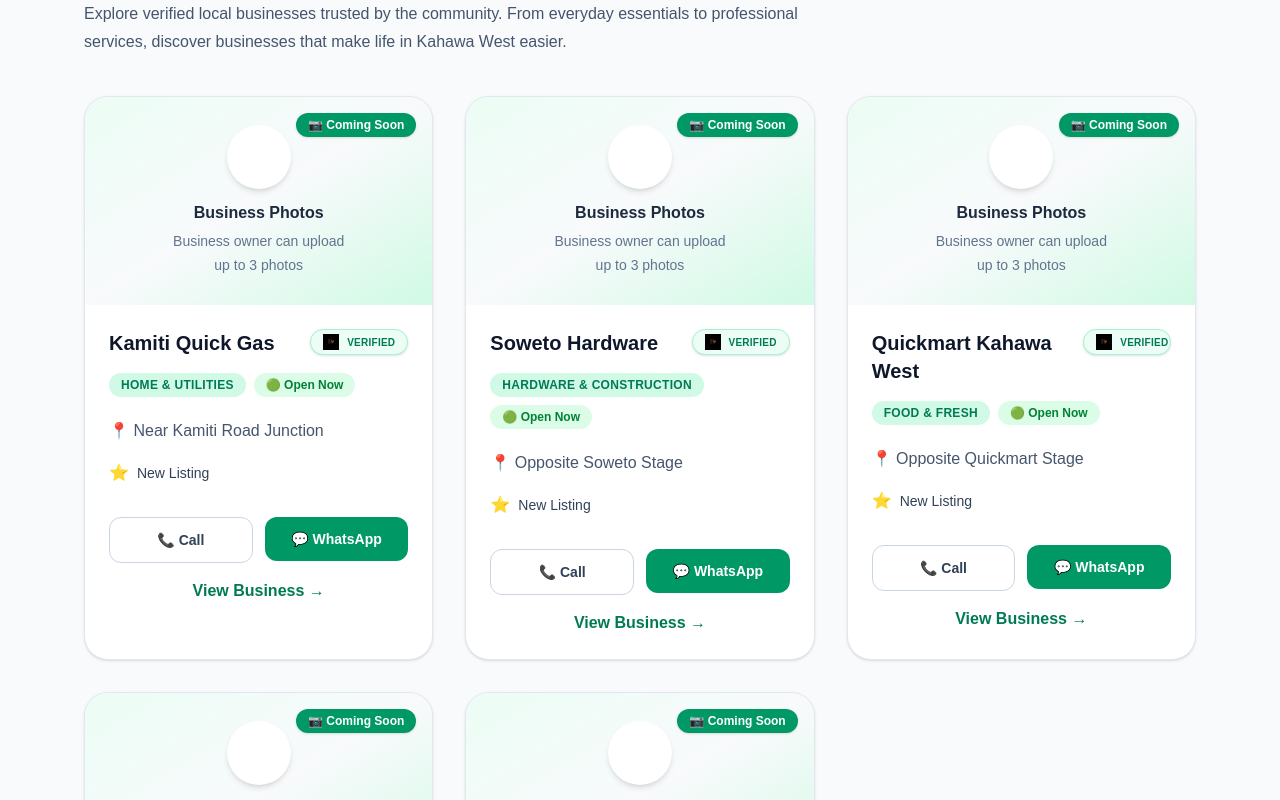
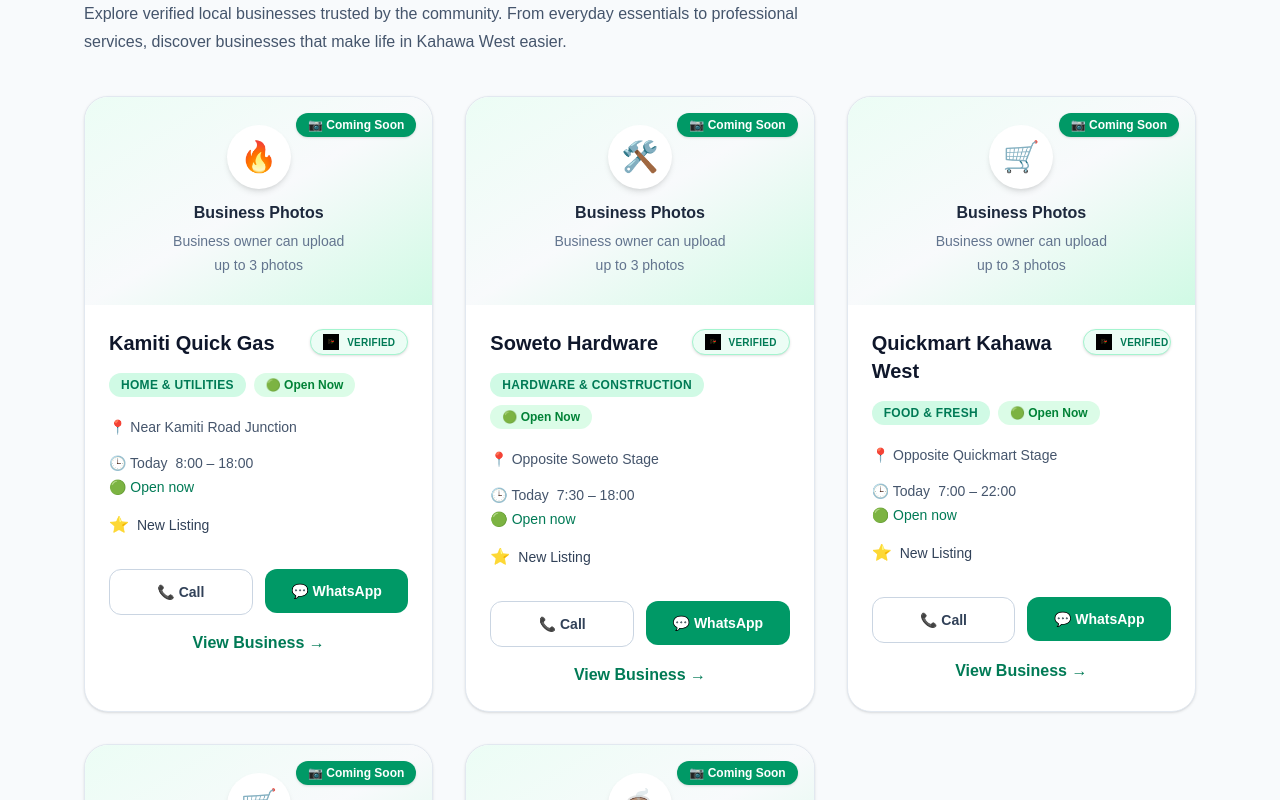
Before and after one commit to jwawerukinyua-cell/kwest, a Next.js app: page / in a window 1280 px wide. Shown: the part 1740-2540 px from the top of the page. Built offline with nearby package versions, Linux system fonts and the light colour scheme.

Commit message:
feat: restore BusinessCard layout with opening hours and live status

```diff
--- a/app/components/businesses/BusinessCard.tsx
+++ b/app/components/businesses/BusinessCard.tsx
@@ -1,6 +1,9 @@
 import Button from "../ui/Button";
 import VerifiedBadge from "../ui/VerifiedBadge";
-import { isOpenNow } from "../../lib/isOpenNow";
+import {
+  isOpenNow,
+  getTodaySchedule,
+} from "../../lib/isOpenNow";
 
 type BusinessCardProps = {
   name: string;
@@ -32,17 +35,17 @@
   openingHours,
 }: BusinessCardProps) {
   const open = isOpenNow(openingHours);
+  const today = getTodaySchedule(openingHours);
 
   return (
     <article className="overflow-hidden rounded-3xl border border-slate-200 bg-white shadow-sm transition-all duration-300 hover:-translate-y-1 hover:shadow-lg">
 
       {/* Business Photo */}
-
       <div className="relative flex h-52 flex-col items-center justify-center bg-gradient-to-br from-emerald-50 via-slate-50 to-emerald-100">
 
         <div className="mb-3 flex h-16 w-16 items-center justify-center rounded-full bg-white shadow-md">
           <span className="text-3xl">
-
+            {categoryIcon}
           </span>
         </div>
 
@@ -63,11 +66,9 @@
       </div>
 
       {/* Content */}
-
       <div className="space-y-4 p-6">
 
         {/* Business Name */}
-
         <div className="flex items-start justify-between gap-3">
 
           <h3 className="text-xl font-semibold leading-7 text-slate-900">
@@ -78,6 +79,7 @@
 
         </div>
 
+        {/* Category + Status */}
         <div className="mt-4 flex flex-wrap items-center gap-2">
 
           <span className="inline-flex rounded-full bg-emerald-100 px-3 py-1 text-xs font-semibold uppercase tracking-wide text-emerald-700">
@@ -97,13 +99,35 @@
         </div>
 
         {/* Location */}
-
-        <p className="mt-5 text-base leading-7 text-slate-600">
+        <p className="mt-5 flex items-center gap-2 text-sm text-slate-600">
           📍 {landmark}
         </p>
 
+        {/* Opening Hours */}
+        <div className="space-y-1 text-sm">
+
+          <p className="flex items-center gap-2 text-slate-600">
+            🕒 Today
+            <span className="font-medium">
+              {today?.closed
+                ? "Closed"
+                : `${today?.open} – ${today?.close}`}
+            </span>
+          </p>
+
+          <p
+            className={`flex items-center gap-2 ${
+              open ? "text-emerald-700" : "text-slate-500"
+            }`}
+          >
+            {open
+              ? "🟢 Open now"
+              : "🔴 Currently closed"}
+          </p>
+
+        </div>
+
         {/* Rating */}
-
         <div className="mt-3 flex items-center gap-2">
 
           <span className="text-amber-500">
@@ -117,14 +141,16 @@
         </div>
 
         {/* Actions */}
-
         <div className="mt-8 grid grid-cols-2 gap-3">
 
           <a
             href={phone ? `tel:${phone}` : "#"}
             aria-label={`Call ${name}`}
           >
-    <Button variant="secondary" className="w-full">
+            <Button
+              variant="secondary"
+              className="w-full"
+            >
               📞 Call
             </Button>
           </a>
@@ -143,7 +169,10 @@
         </div>
 
         <a
-  href={`/directory/${name.toLowerCase().replace(/\s+/g, "-").replace(/'/g, "")}`}
+          href={`/directory/${name
+            .toLowerCase()
+            .replace(/\s+/g, "-")
+            .replace(/'/g, "")}`}
           className="mt-4 block text-center font-semibold text-emerald-700 transition hover:text-emerald-800"
         >
           View Business →
--- a/app/lib/isOpenNow.ts
+++ b/app/lib/isOpenNow.ts
@@ -1,43 +1,52 @@
-export function isOpenNow(
-  openingHours?: {
+export function getTodaySchedule(
+  openingHours: {
     day: string;
     open: string;
     close: string;
     closed: boolean;
   }[]
 ) {
-  // No opening hours provided
-  if (!openingHours || openingHours.length === 0) {
-    return false;
-  }
-
   const now = new Date();
 
   const today = now.toLocaleDateString("en-US", {
     weekday: "long",
   });
 
-  const currentMinutes =
-    now.getHours() * 60 + now.getMinutes();
-
-  const schedule = openingHours.find(
+  return openingHours.find(
     (day) => day.day === today
   );
+}
+
+export function isOpenNow(
+  openingHours: {
+    day: string;
+    open: string;
+    close: string;
+    closed: boolean;
+  }[]
+) {
+  const schedule = getTodaySchedule(openingHours);
 
   if (!schedule || schedule.closed) {
     return false;
   }
 
-  const [openHour, openMinute] = schedule.open
-    .split(":")
-    .map(Number);
+  const now = new Date();
 
-  const [closeHour, closeMinute] = schedule.close
-    .split(":")
-    .map(Number);
+  const currentMinutes =
+    now.getHours() * 60 + now.getMinutes();
 
-  const openMinutes = openHour * 60 + openMinute;
-  const closeMinutes = closeHour * 60 + closeMinute;
+  const [openHour, openMinute] =
+    schedule.open.split(":").map(Number);
+
+  const [closeHour, closeMinute] =
+    schedule.close.split(":").map(Number);
+
+  const openMinutes =
+    openHour * 60 + openMinute;
+
+  const closeMinutes =
+    closeHour * 60 + closeMinute;
 
   return (
     currentMinutes >= openMinutes &&
```
Lines whose indentation alone changed are shown as unchanged.
